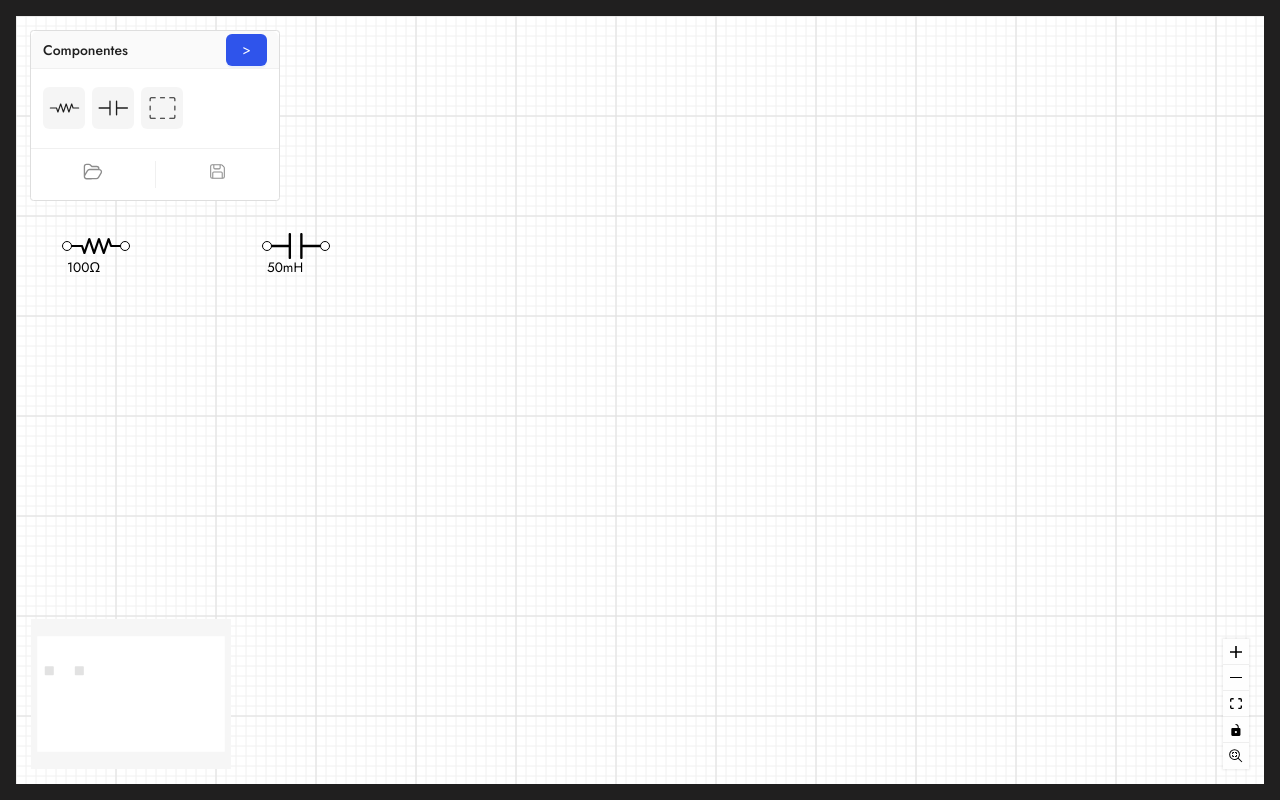
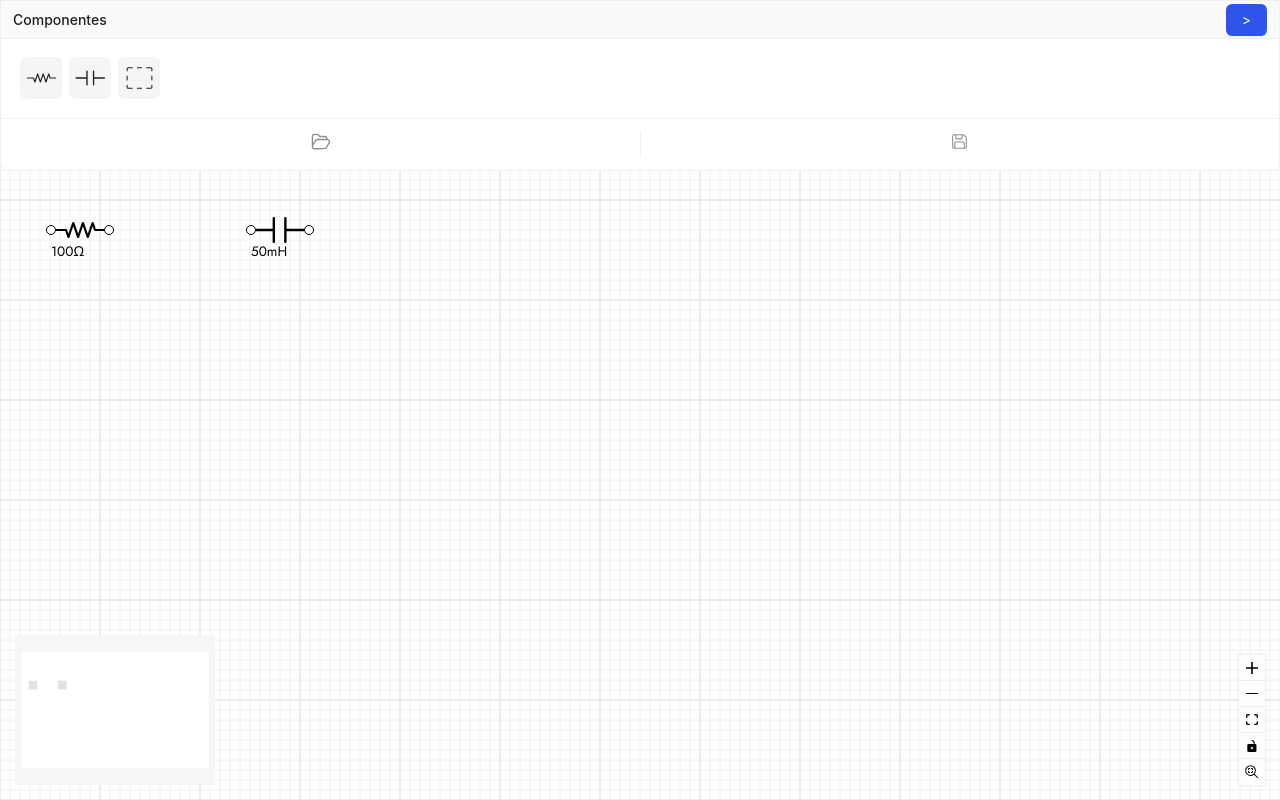
Before and after one commit to AletzMan/bitlab-circuit, a React (Vite) app: page / in a window 1280 px wide. Built offline with nearby package versions, Linux system fonts and the light colour scheme.

Commit message:
refactor: Update BoardFlow component styles and structure

```diff
--- a/src/components/BoardFlow/styles.module.css
+++ b/src/components/BoardFlow/styles.module.css
@@ -1,29 +1,17 @@
 .board {
     position: relative;
     background-color: #FFFFFF;
-    margin: 1em;
-    width: calc(100svw - 2em);
-    height: calc(100svh - 2em);
+    margin: 0em;
+    width: 100svw;
+    height: 100svh;
 }
 
-.panelComponents {
-    position: absolute;
-    left: 1em;
-    top: 1em;
-    display: flex;
-    flex-direction: column;
-    border-radius: 0.25em;
-    border: 1px solid var(--border-color);
-    gap: 0.5em;
-    width: 250px;
-    z-index: 100;
-    font-family: var(--font-family);
-}
 
 .components {
     display: flex;
     flex-flow: row;
     gap: 0.5em;
+    padding: 0.5em;
 }
 
 .components_title {
@@ -35,3 +23,27 @@
     padding: 0.25em;
     height: 3em;
 }
+
+.containerTabs {
+    position: absolute;
+    right: 0;
+    top: 0;
+    z-index: 0;
+    background-color: #FFFFFF;
+    min-width: 240px;
+    height: 100svh;
+    border-left: 1px solid #DEDEDE;
+}
+
+.tabs {
+    width: 100%;
+}
+
+.divider {
+    width: 100%;
+}
+
+.label {
+    padding: 0 0 0 0.5em;
+    font-family: var(--font-family);
+}
```
